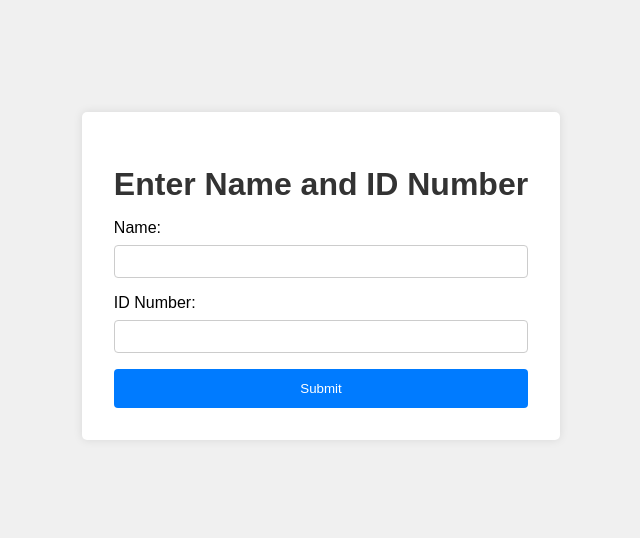
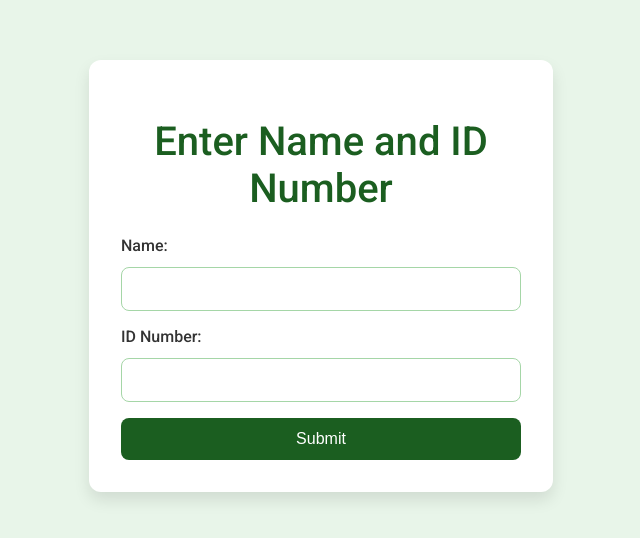
Before and after one commit to CodeNoCap/aws-registration, a website: page index.html in a window 1280 px wide. Shown: the part 124-662 px from the top of the page, without its empty margins (319-959 px from the left). Drawn offline with Linux system fonts and the light colour scheme.

Commit message:
Minor customization; color, font

```diff
--- a/styles.css
+++ b/styles.css
@@ -1,24 +1,31 @@
+/* Import Google Font */
+@import url('https://fonts.googleapis.com/css2?family=Roboto:wght@400;500;700&display=swap');
+
 body {
-    font-family: Arial, sans-serif;
+    font-family: 'Roboto', sans-serif;
     display: flex;
     justify-content: center;
     align-items: center;
     height: 100vh;
     margin: 0;
-    background-color: #f0f0f0;
+    background-color: #e8f5e9; /* Light green background */
 }
 
 .container {
     background-color: white;
     padding: 2rem;
-    border-radius: 5px;
-    box-shadow: 0 0 10px rgba(0,0,0,0.1);
+    border-radius: 12px;
+    box-shadow: 0 8px 16px rgba(0, 0, 0, 0.1);
+    max-width: 400px;
+    width: 100%;
 }
 
 h1 {
-    color: #333;
+    color: #1b5e20; /* Dark green */
     text-align: center;
-    margin-bottom: 1rem;
+    margin-bottom: 1.5rem;
+    font-size: 2.5rem;
+    font-weight: 500;
 }
 
 form {
@@ -27,26 +34,48 @@ form {
 }
 
 label {
-    margin-bottom: 0.5rem;
+    color: #333;
+    margin-bottom: 0.75rem;
+    font-weight: 500;
 }
 
 input {
     margin-bottom: 1rem;
-    padding: 0.5rem;
-    border: 1px solid #ccc;
-    border-radius: 4px;
+    padding: 0.75rem 1rem;
+    border: 1px solid #a5d6a7; /* Light green border */
+    border-radius: 8px;
+    font-size: 1rem;
+    transition: border-color 0.3s ease;
+}
+
+input:focus {
+    border-color: #66bb6a; /* Highlight color */
+    outline: none;
+    box-shadow: 0 0 0 2px rgba(102, 187, 106, 0.2);
 }
 
 button {
-    background-color: #007bff;
+    background-color: #1b5e20; /* Dark green */
     color: white;
-    padding: 0.75rem 1.5rem;
+    padding: 0.75rem;
     border: none;
-    border-radius: 4px;
+    border-radius: 8px;
     cursor: pointer;
-    transition: background-color 0.3s ease;
+    transition: background-color 0.3s ease, transform 0.2s ease;
+    font-size: 1rem;
+    font-weight: 500;
 }
 
 button:hover {
-    background-color: #0056b3;
+    background-color: #2e7d32; /* Slightly lighter green */
+    transform: translateY(-2px);
 }
+
+button:active {
+    background-color: #004d00; /* Darker green */
+    transform: translateY(1px);
+}
+
+input::placeholder {
+    color: #888;
+}
```
